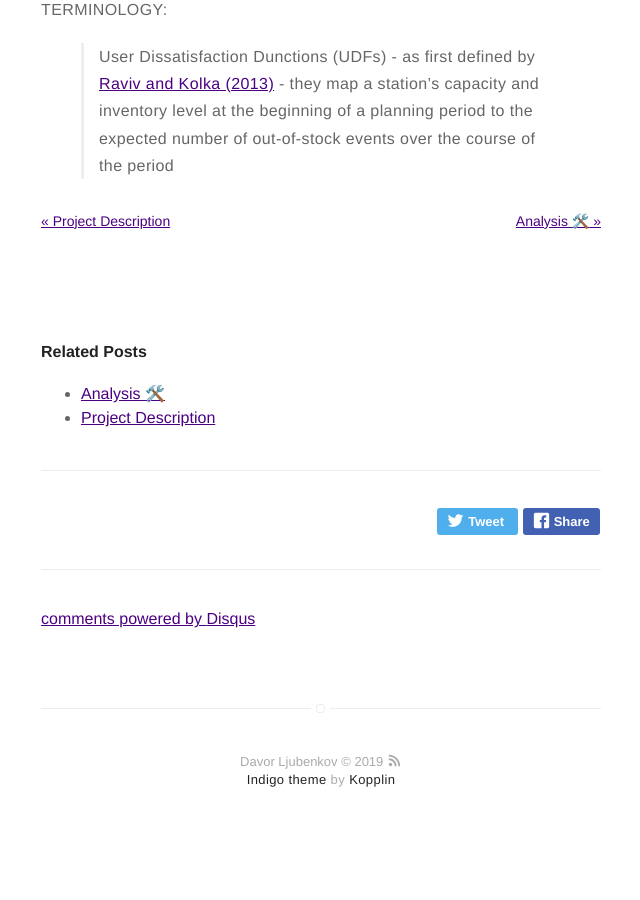
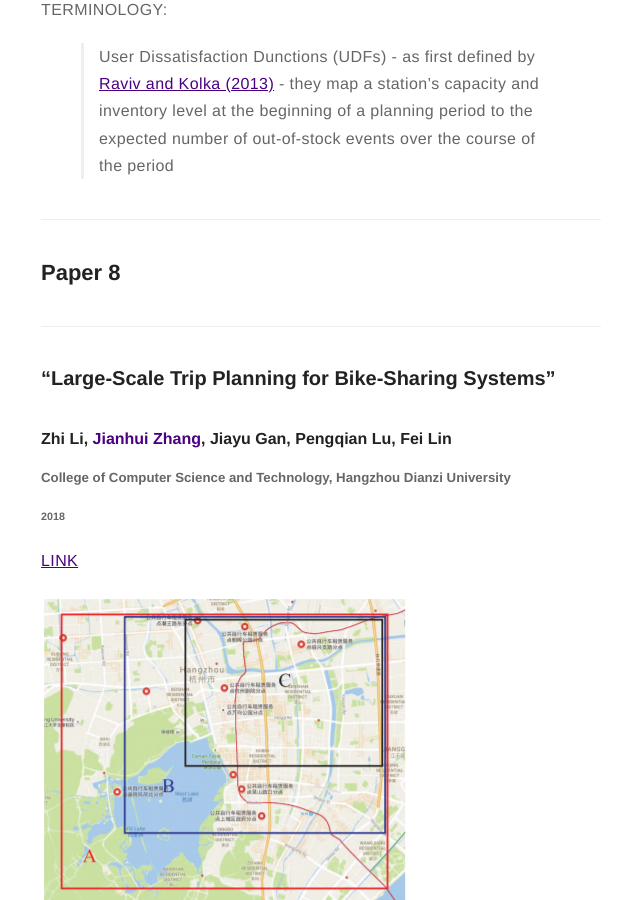
Before and after one commit to dljubenk/dljubenk.github.io, a Jekyll site: the page built from _posts/2019-02-06-literature-study.markdown, in a window 1280 px wide and 900 px high, scrolled down 15536 px. Shown: the whole window, without its empty margins (319-959 px from the left). Built offline with Jekyll 4.4.1, drawn with Linux system fonts in a browser that asks for light colours; emoji names are drawn with the system emoji font; comment, search, counter and statistics services are not loaded; before the commit the page ends 16387 px from its top, so only the background shows below that.

Commit message:
Update 2019-02-06-literature-study.markdown

```diff
--- a/_posts/2019-02-06-literature-study.markdown
+++ b/_posts/2019-02-06-literature-study.markdown
@@ -386,6 +386,21 @@ TERMINOLOGY:
 capacity and inventory level at the beginning of a planning period to the expected number of out-of-stock events over the course of the period
 
 
+---
+## Paper 8
+---
+### "Large-Scale Trip Planning for Bike-Sharing Systems"
+#### Zhi Li, [Jianhui Zhang](http://www.jhzhang.cn/), Jiayu Gan, Pengqian Lu, Fei Lin
+##### College of Computer Science and Technology, Hangzhou Dianzi University
+###### 2018
+
+[LINK](http://zhili42.com/files/MASS17-bike.pdf)
+
+![Markdown Image][8]
+
+
+
+
 [1]: /assets/images/paper1.png
 [2]: /assets/images/paper2.jpg
 [3]: /assets/images/paper3.png
@@ -393,3 +408,4 @@ capacity and inventory level at the beginning of a planning period to the expect
 [5]: /assets/images/paper5.png
 [6]: /assets/images/paper6.png
 [7]: /assets/images/paper7.png
+[8]: /assets/images/paper8.png
```
